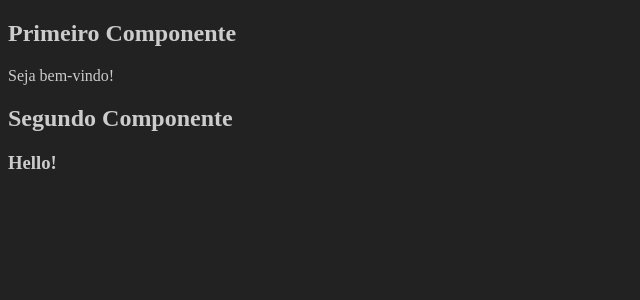
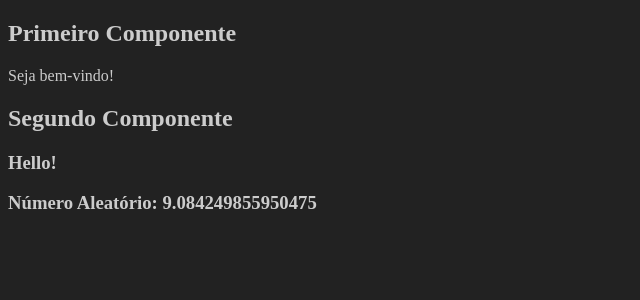
Before and after one commit to Guga-Santos/Udemy-Fundamentos-React, a React (Create React App) app: page / in a window 1280 px wide. Shown: the top 300 px of the page, without its empty margins (0-640 px from the left). Built offline with nearby package versions, Linux system fonts and the light colour scheme.

Commit message:
fundamentos 03

```diff
--- /dev/null
+++ b/src/Aleatorio.js
@@ -0,0 +1,7 @@
+export default function Aleatorio() {
+  const random = Math.random() * 10
+
+  return(
+    <h3>Número Aleatório: { random } </h3>
+  )
+};
--- /dev/null
+++ b/src/App.jsx
@@ -0,0 +1,16 @@
+import Aleatorio from "./Aleatorio";
+import ComParametro from "./components/basicos/ComParametro";
+import Primeiro from "./components/basicos/Primeiro";
+import './index.css';
+
+export default function App(props) {
+  return (
+    <div>
+    <Primeiro />
+    <ComParametro
+      titulo='Segundo Componente'
+      subtitulo='Hello!' />
+    <Aleatorio />
+  </div>
+  )
+};
--- a/src/index.js
+++ b/src/index.js
@@ -1,15 +1,4 @@
 import ReactDOM from 'react-dom';
-import ComParametro from './components/basicos/ComParametro';
-import Primeiro from './components/basicos/Primeiro';
-import './index.css';
+import App from './App';
 
-const element = document.getElementById('root');
-
-ReactDOM.render(
-  <div>
-    <Primeiro />
-    <ComParametro
-      titulo='Segundo Componente'
-      subtitulo='Hello!' />
-  </div>,
-  element)
+ReactDOM.render(<App />, document.getElementById('root'));
```
